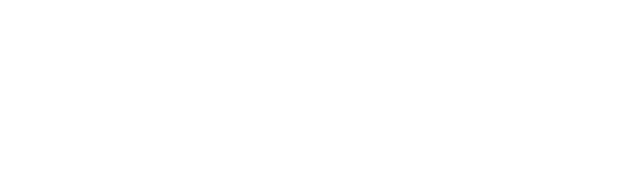
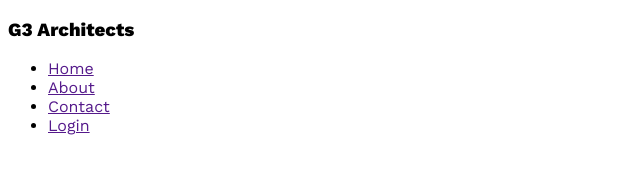
Before and after one commit to SudadL13/g3-architect-website, a plain HTML site: page index.html in a window 1280 px wide. Shown: the whole page, without its empty margins (0-640 px from the left). Drawn offline with nearby package versions, Linux system fonts and the light colour scheme.

Commit message:
font setup done

```diff
--- a/index.html
+++ b/index.html
@@ -7,6 +7,23 @@
     <link rel="stylesheet" href="styles/architect.css">
 </head>
 <body>
+    <header class="header">
+        <h3>G3 Architects</h3>
+        <nav>
+            <ul class="ul">
+                <li><a href="">Home</a></li>
+                <li><a href="">About</a></li>
+                <li><a href="">Contact</a></li>
+                <li><a href="">Login</a></li>
+            </ul>
+        </nav>
+    </header>
+    <main>
+
+    </main>
+    <footer>
+
+    </footer>
 
 </body>
 </html>
--- a/styles/architect.css
+++ b/styles/architect.css
@@ -0,0 +1,5 @@
+@import url('https://fonts.googleapis.com/css2?family=Lato:wght@400;900&family=Work+Sans:ital,wght@0,400;0,600;0,800;1,700&display=swap');
+
+*{
+    font-family: 'Work Sans', sans-serif;
+}
```
